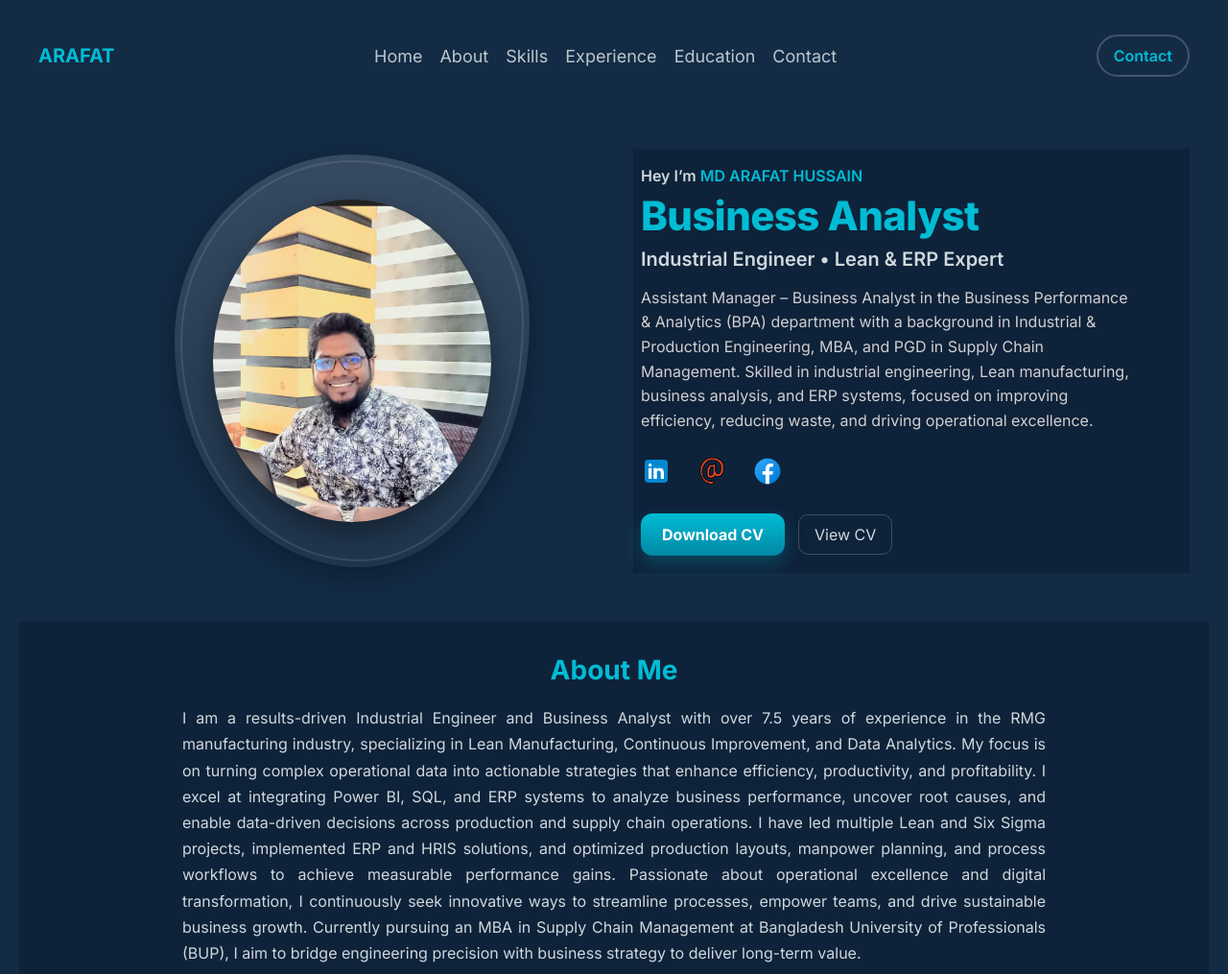
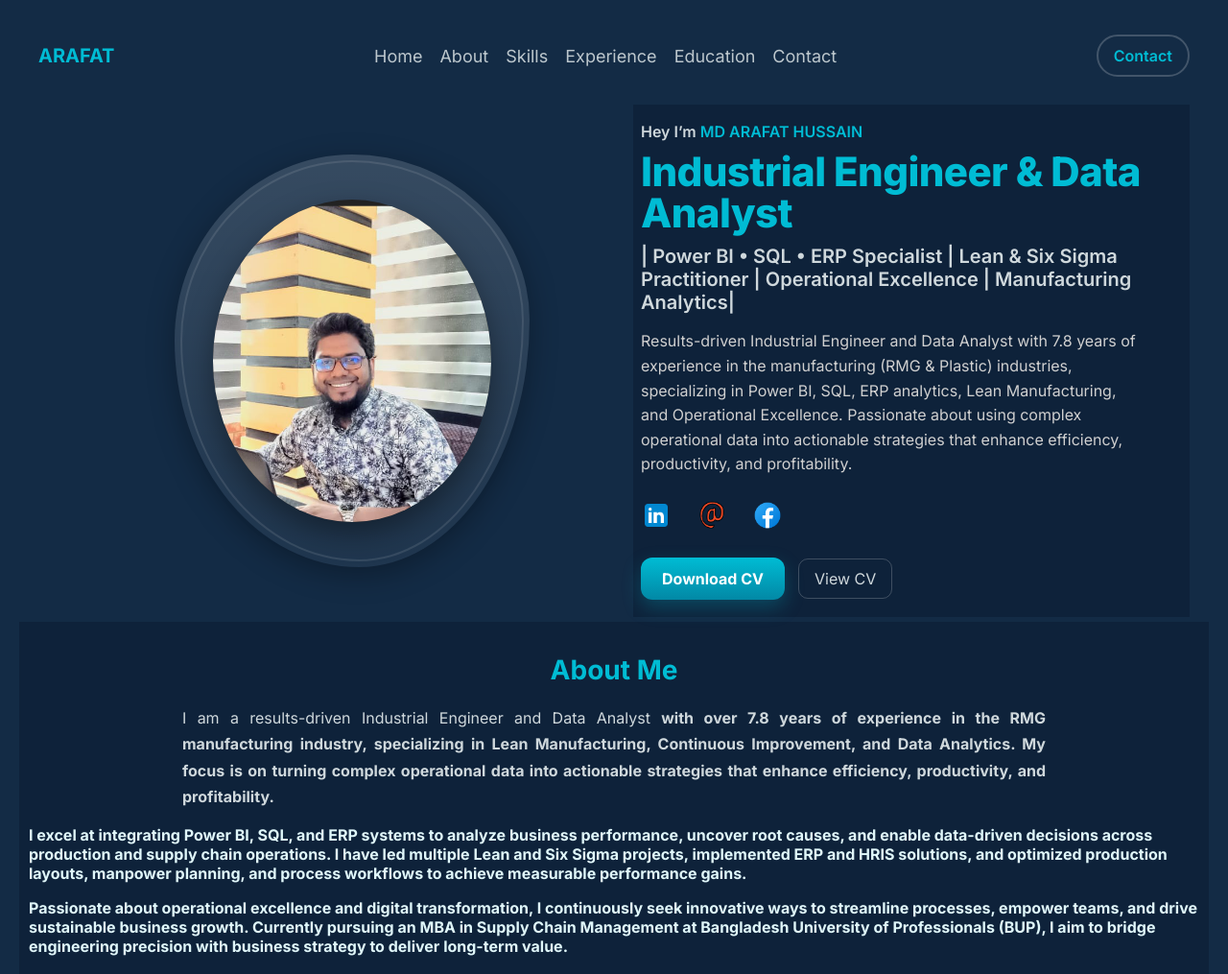
Before and after one commit to arafat-ipe/protfolio, a plain HTML site: page index.html in a window 1280 px wide. Shown: the top 1015 px of the page at 96% size. Drawn offline with Linux system fonts and the light colour scheme.

Commit message:
Update index.html

```diff
--- a/index.html
+++ b/index.html
@@ -406,10 +406,10 @@
 
     <section class="hero-content">
       <div class="eyebrow">Hey I’m <span class="accent">MD ARAFAT HUSSAIN</span></div>
-      <h1><span class="accent">Business Analyst</span></h1>
-      <div class="sub">Industrial Engineer • Lean & ERP Expert</div>
+      <h1><span class="accent">Industrial Engineer & Data Analyst</span></h1>
+      <div class="sub">| Power BI • SQL • ERP Specialist | Lean & Six Sigma Practitioner | Operational Excellence | Manufacturing Analytics|</div>
       <p class="lead">
-        Assistant Manager – Business Analyst in the Business Performance & Analytics (BPA) department with a background in Industrial & Production Engineering, MBA, and PGD in Supply Chain Management. Skilled in industrial engineering, Lean manufacturing, business analysis, and ERP systems, focused on improving efficiency, reducing waste, and driving operational excellence.
+        Results-driven Industrial Engineer and Data Analyst with 7.8 years of experience in the manufacturing (RMG & Plastic) industries, specializing in Power BI, SQL, ERP analytics, Lean Manufacturing, and Operational Excellence. Passionate about using complex operational data into actionable strategies that enhance efficiency, productivity, and profitability.
       </p>
 
       <!-- Social Icons -->
@@ -437,11 +437,11 @@
    <!-- About -->
   <section id="about">
     <h2>About Me</h2>
-    <p>I am a results-driven Industrial Engineer and Business Analyst with over 7.5 years of experience in the RMG manufacturing industry, specializing in Lean Manufacturing, Continuous Improvement, and Data Analytics. My focus is on turning complex operational data into actionable strategies that enhance efficiency, productivity, and profitability.
+    <p>I am a results-driven </strong>Industrial Engineer and Data Analyst <strong/> with over 7.8 years of experience in the RMG manufacturing industry, specializing in Lean Manufacturing, Continuous Improvement, and Data Analytics. My focus is on turning complex operational data into actionable strategies that enhance efficiency, productivity, and profitability.<p/>
 
-I excel at integrating Power BI, SQL, and ERP systems to analyze business performance, uncover root causes, and enable data-driven decisions across production and supply chain operations. I have led multiple Lean and Six Sigma projects, implemented ERP and HRIS solutions, and optimized production layouts, manpower planning, and process workflows to achieve measurable performance gains.
+</p>I excel at integrating Power BI, SQL, and ERP systems to analyze business performance, uncover root causes, and enable data-driven decisions across production and supply chain operations. I have led multiple Lean and Six Sigma projects, implemented ERP and HRIS solutions, and optimized production layouts, manpower planning, and process workflows to achieve measurable performance gains.<p/>
 
-Passionate about operational excellence and digital transformation, I continuously seek innovative ways to streamline processes, empower teams, and drive sustainable business growth. Currently pursuing an MBA in Supply Chain Management at Bangladesh University of Professionals (BUP), I aim to bridge engineering precision with business strategy to deliver long-term value.</p>
+	</p> Passionate about operational excellence and digital transformation, I continuously seek innovative ways to streamline processes, empower teams, and drive sustainable business growth. Currently pursuing an MBA in Supply Chain Management at Bangladesh University of Professionals (BUP), I aim to bridge engineering precision with business strategy to deliver long-term value.</p>
   </section>
 
   <!-- Skills -->
```
